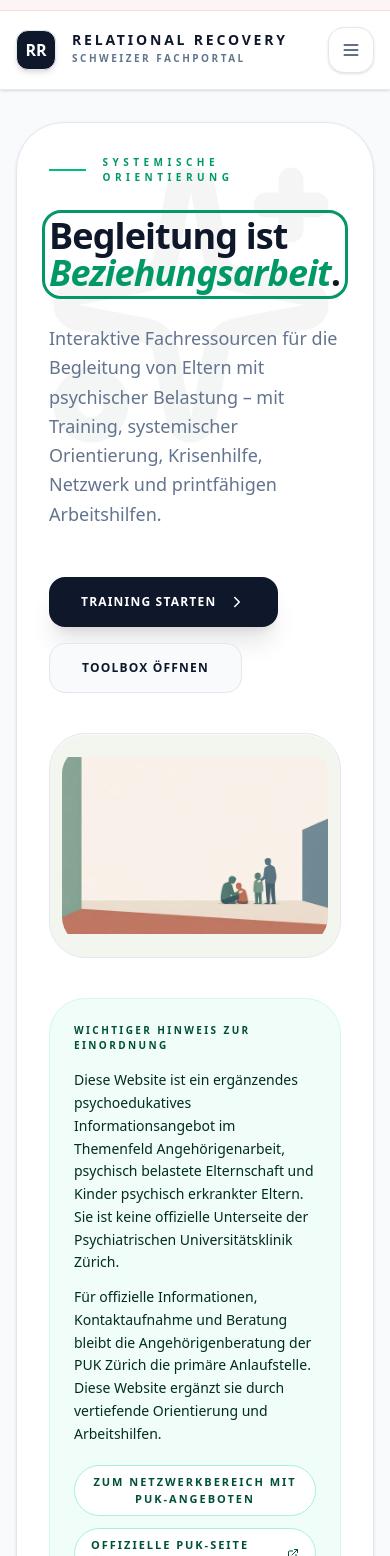
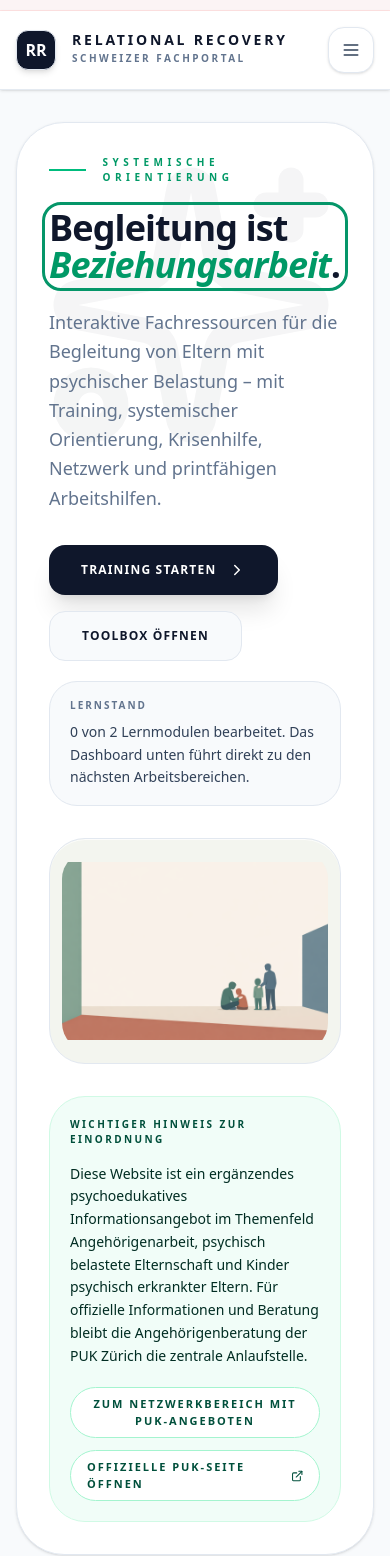
Before and after one commit to christaegger-dot/relational-recovery-startable-v1, a React (Vite) app: page /#home in a window 390 px wide. Shown: the part 272-1828 px from the top of the page. Built offline with nearby package versions, Linux system fonts and the light colour scheme.

Commit message:
Condense PUK positioning copy

```diff
--- a/src/data/evidenceContent.js
+++ b/src/data/evidenceContent.js
@@ -688,7 +688,7 @@ export const PUK_CONTEXT_POINTS = [
 
 export const ABOUT_THIS_WEBSITE_POINTS = [
   'Die Website will orientieren, erklären und entlasten – nicht institutionelle Beratung ersetzen.',
-  'Sie versteht sich als ergänzende Vertiefung zu offiziellen Angeboten wie der Angehörigenberatung der PUK Zürich sowie zu weiteren Stellen in Zürich und der Schweiz.',
+  'Sie ergänzt die Angehörigenberatung der PUK Zürich sowie weitere Stellen in Zürich, Winterthur und punktuell schweizweit.',
   'Offizielle Informationen, Anmeldung, Krisenwege und konkrete Beratung laufen über die jeweils zuständigen Institutionen.',
 ];
 
--- a/src/sections/HomeSection.jsx
+++ b/src/sections/HomeSection.jsx
@@ -88,17 +88,17 @@ export default function HomeSection({ activeTab, setActiveTab, progressPercent,
 
   return (
     <article className="space-y-16 no-print">
-      <section className="grid grid-cols-1 lg:grid-cols-12 gap-10">
+      <section className="grid grid-cols-1 gap-8 lg:grid-cols-12 lg:gap-10">
         <div className="lg:col-span-8 bg-white border border-slate-200 rounded-[3rem] p-8 md:p-16 shadow-sm relative overflow-hidden group">
           <div className="relative z-10">
-            <div className="flex items-center gap-4 mb-8">
+            <div className="flex items-center gap-4 mb-6 md:mb-8">
               <div className="w-10 h-[2px] bg-emerald-500" />
               <span className="text-emerald-600 font-black text-[10px] uppercase tracking-[0.45em]">Systemische Orientierung</span>
             </div>
-            <h2 id="page-heading-home" tabIndex={-1} className="text-4xl md:text-7xl font-black mb-8 leading-[1.05] tracking-tight text-slate-900">
+            <h2 id="page-heading-home" tabIndex={-1} className="text-4xl md:text-7xl font-black mb-6 md:mb-8 leading-[1.05] tracking-tight text-slate-900">
               Begleitung ist <span className="text-emerald-600 italic">Beziehungsarbeit</span>.
             </h2>
-            <p className="text-lg md:text-2xl text-slate-500 mb-12 leading-relaxed font-light max-w-3xl">
+            <p className="text-lg md:text-2xl text-slate-500 mb-8 md:mb-12 leading-relaxed font-light max-w-3xl">
               Interaktive Fachressourcen für die Begleitung von Eltern mit psychischer Belastung – mit Training, systemischer
               Orientierung, Krisenhilfe, Netzwerk und printfähigen Arbeitshilfen.
             </p>
@@ -119,7 +119,14 @@ export default function HomeSection({ activeTab, setActiveTab, progressPercent,
               </button>
             </div>
 
-            <div className="mt-10 flex justify-center lg:mt-12 lg:justify-end">
+            <div className="mt-5 rounded-[1.75rem] border border-slate-200 bg-slate-50 px-5 py-4 lg:hidden">
+              <div className="text-[10px] font-black uppercase tracking-[0.2em] text-slate-500">Lernstand</div>
+              <p className="mt-2 text-sm leading-relaxed text-slate-700">
+                {completedModules.length} von {E_MODULE_COUNT} Lernmodulen bearbeitet. Das Dashboard unten führt direkt zu den nächsten Arbeitsbereichen.
+              </p>
+            </div>
+
+            <div className="mt-8 flex justify-center lg:mt-12 lg:justify-end">
               <div className="w-full max-w-[24rem] overflow-hidden rounded-[2.25rem] border border-slate-200 bg-[#F3F5EF] p-3 shadow-[inset_0_1px_0_rgba(255,255,255,0.75)] sm:max-w-[30rem] sm:rounded-[2.5rem] sm:p-4 lg:max-w-[34rem] lg:rounded-[2.75rem] lg:p-6">
                 <img
                   src={heroIllustration}
@@ -129,17 +136,13 @@ export default function HomeSection({ activeTab, setActiveTab, progressPercent,
               </div>
             </div>
 
-            <div className="mt-10 rounded-[2.25rem] border border-emerald-100 bg-emerald-50/70 p-6 md:p-8">
+            <div className="mt-8 rounded-[2.25rem] border border-emerald-100 bg-emerald-50/70 p-5 md:p-8">
               <div className="text-[10px] font-black uppercase tracking-[0.24em] text-emerald-900 mb-4">Wichtiger Hinweis zur Einordnung</div>
               <div className="space-y-3 text-sm md:text-base text-emerald-950 leading-relaxed">
                 <p>
                   Diese Website ist ein ergänzendes psychoedukatives Informationsangebot im Themenfeld Angehörigenarbeit,
-                  psychisch belastete Elternschaft und Kinder psychisch erkrankter Eltern. Sie ist keine offizielle
-                  Unterseite der Psychiatrischen Universitätsklinik Zürich.
-                </p>
-                <p>
-                  Für offizielle Informationen, Kontaktaufnahme und Beratung bleibt die Angehörigenberatung der PUK Zürich
-                  die primäre Anlaufstelle. Diese Website ergänzt sie durch vertiefende Orientierung und Arbeitshilfen.
+                  psychisch belastete Elternschaft und Kinder psychisch erkrankter Eltern. Für offizielle Informationen
+                  und Beratung bleibt die Angehörigenberatung der PUK Zürich die zentrale Anlaufstelle.
                 </p>
               </div>
               <div className="mt-5 flex flex-wrap gap-3">
@@ -166,7 +169,7 @@ export default function HomeSection({ activeTab, setActiveTab, progressPercent,
           </div>
         </div>
 
-        <div className="lg:col-span-4 bg-emerald-900 rounded-[3rem] p-8 md:p-12 text-white flex flex-col justify-center shadow-2xl relative overflow-hidden">
+        <div className="hidden lg:flex lg:col-span-4 bg-emerald-900 rounded-[3rem] p-8 md:p-12 text-white flex-col justify-center shadow-2xl relative overflow-hidden">
           <div className="absolute inset-0 bg-emerald-800/10 mix-blend-overlay" />
           <h4 className="text-[10px] font-black uppercase tracking-[0.35em] mb-6 opacity-70 text-center">Lernfortschritt</h4>
           <div className="rounded-[2rem] bg-white/8 border border-white/10 p-6 mb-6">
```
